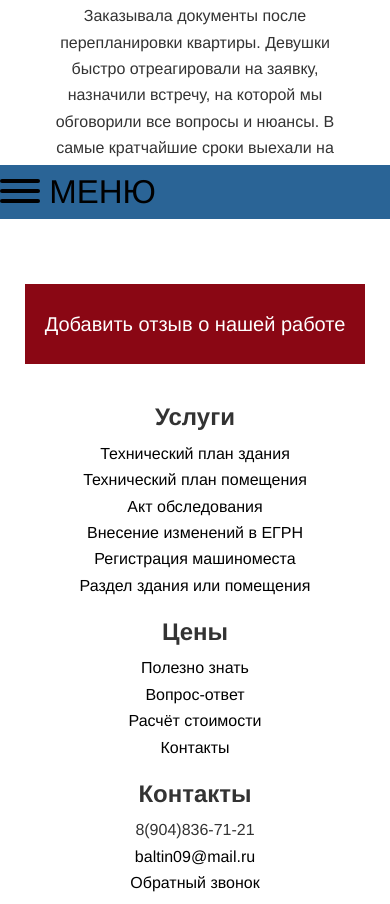
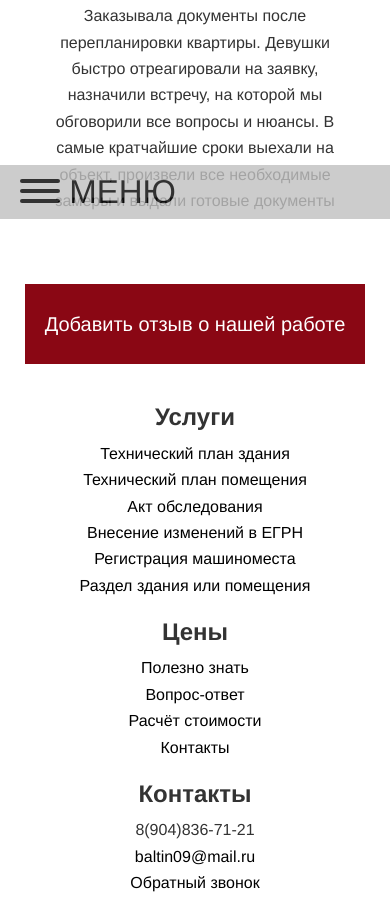
Before and after one commit to lentinB/Kadastr, a plain HTML site: page index.html in a window 390 px wide. Shown: the part 5348-6252 px from the top of the page. Drawn offline with nearby package versions, Linux system fonts and the light colour scheme.

Commit message:
добавил  гамбургер добавил прозрачность

```diff
--- a/css/style.scss
+++ b/css/style.scss
@@ -16,7 +16,7 @@ body {
 .header {
   .mobile-menu {
     a {
-      padding: 0;
+      padding: 0 20px;
       color: #000;
       font-size: 33px;
       text-decoration: none;
@@ -26,8 +26,10 @@ body {
     right: 0;
     left: 0;
     z-index: 99;
-    background-color: #2a6496;
+    background-color: #C0C0C0;
+    opacity: 0.8;
     li {
+      list-style-type: none;
       a {
         color: #000;
       }
--- a/index.html
+++ b/index.html
@@ -27,7 +27,6 @@
                     МЕНЮ
                 </a>
                 <div class="hidden-menu hidden">
-                    <ul>
                         <li><a class="link-menu" href="#price">Услуги</a></li>
                         <li><a class="link-menu" href="#about">О нас</a></li>
                         <li><a class="link-menu" href="#reviews">Отзывы</a></li>
```
Also changed, not shown: css/style.css, 1 other file.
